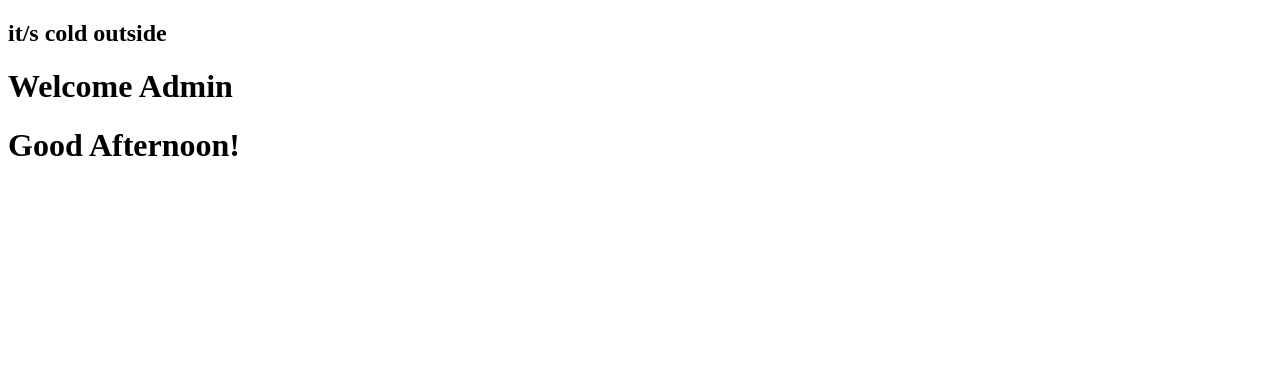
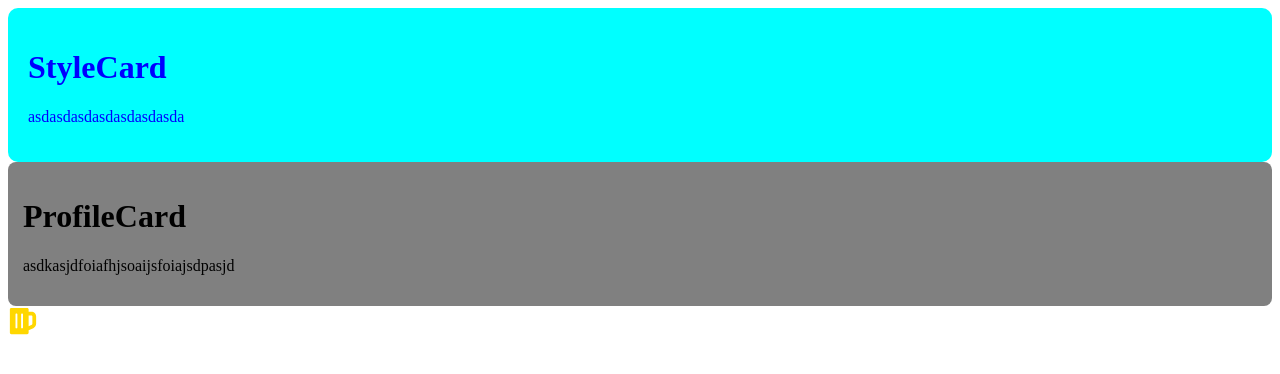
Before and after one commit to gloofys/react-practice, a React (Vite) app: page / in a window 1280 px wide. Shown: the top 374 px of the page. Built offline with nearby package versions, Linux system fonts and the light colour scheme.

Commit message:
Styling challenge.

```diff
--- a/package.json
+++ b/package.json
@@ -11,7 +11,8 @@
   },
   "dependencies": {
     "react": "^18.3.1",
-    "react-dom": "^18.3.1"
+    "react-dom": "^18.3.1",
+    "react-icons": "^5.4.0"
   },
   "devDependencies": {
     "@eslint/js": "^9.17.0",
--- a/src/App.jsx
+++ b/src/App.jsx
@@ -2,13 +2,17 @@
 import Weather from "./components/Weather.jsx";
 import UserStatus from "./components/UserStatus.jsx";
 import Greeting from "./components/Greeting.jsx";
+import StyledCard from "./components/StyledCard.jsx";
+import ProfileCard from "./components/ProfileCard.jsx";
+import IconComponent from "./components/IconComponent.jsx";
 
 const App = () => {
  return(
     <div>
-        <Weather/>
-        <UserStatus loggedIn={true} isAdmin={true}/>
-        <Greeting timeOfDay="afternoon" />
+        <StyledCard/>
+        <ProfileCard/>
+        <IconComponent/>
+
     </div>
     );
 }
--- /dev/null
+++ b/src/components/IconComponent.jsx
@@ -0,0 +1,8 @@
+import React from 'react'
+import {FaBeer} from "react-icons/fa";
+const IconComponent = () => {
+    return (
+        <FaBeer style={{color:'gold', fontSize:'30px'}}/>
+    )
+}
+export default IconComponent
--- /dev/null
+++ b/src/components/ProfileCard.jsx
@@ -0,0 +1,15 @@
+import React from 'react'
+
+const ProfileCard = () => {
+const styles = {backgroundColor: 'gray', padding:'15px', borderRadius: '8px', color:'black' };
+
+
+
+    return (
+        <div style={styles}>
+            <h1>ProfileCard</h1>
+            <p>asdkasjdfoiafhjsoaijsfoiajsdpasjd</p>
+            </div>
+    )
+}
+export default ProfileCard
--- /dev/null
+++ b/src/components/StyledCard.jsx
@@ -0,0 +1,13 @@
+import React from 'react'
+
+const StyledCard = () => {
+    return (
+        <div style={{backgroundColor:'cyan', padding:'20px', borderRadius:'10px', color:'blue'}}>
+
+            <h1>StyleCard</h1>
+            <p>asdasdasdasdasdasdasda</p>
+
+        </div>
+    )
+}
+export default StyledCard
```
Also changed, not shown: 1 other file (tests, documents, lock files or other folders).
